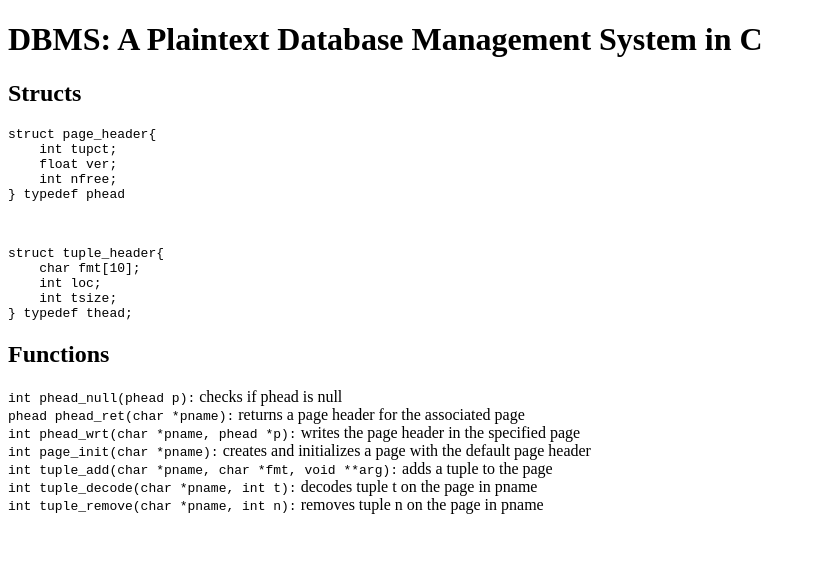
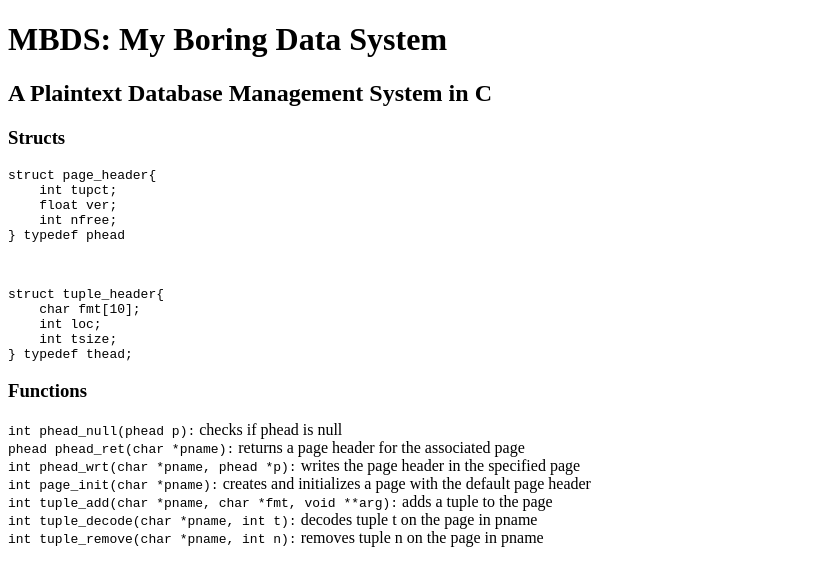
Before and after one commit to na4n/dbms, a plain HTML site: page index.html in a window 1280 px wide. Shown: the whole page, without its empty margins (0-816 px from the left). Drawn offline with Linux system fonts and the light colour scheme.

Commit message:
project rename

```diff
--- a/index.html
+++ b/index.html
@@ -9,9 +9,10 @@
 </head>
 <body>
 
-<h1>DBMS: A Plaintext Database Management System in C</h1>
+<h1>MBDS: My Boring Data System</h1>
+<h2>A Plaintext Database Management System in C</h2>
 
-<h2>Structs</h2>
+<h3>Structs</h3>
 <code><pre>
 struct page_header{
     int tupct;
@@ -27,7 +28,7 @@ struct tuple_header{
 } typedef thead;
 </pre></code>
 
-<h2>Functions</h2>
+<h3>Functions</h3>
 <a><code>int phead_null(phead p):</code> checks if phead is null</a><br>
 <a><code>phead phead_ret(char *pname):</code> returns a page header for the associated page</a><br>
 <a><code>int phead_wrt(char *pname, phead *p):</code> writes the page header in the specified page</a><br>
```
